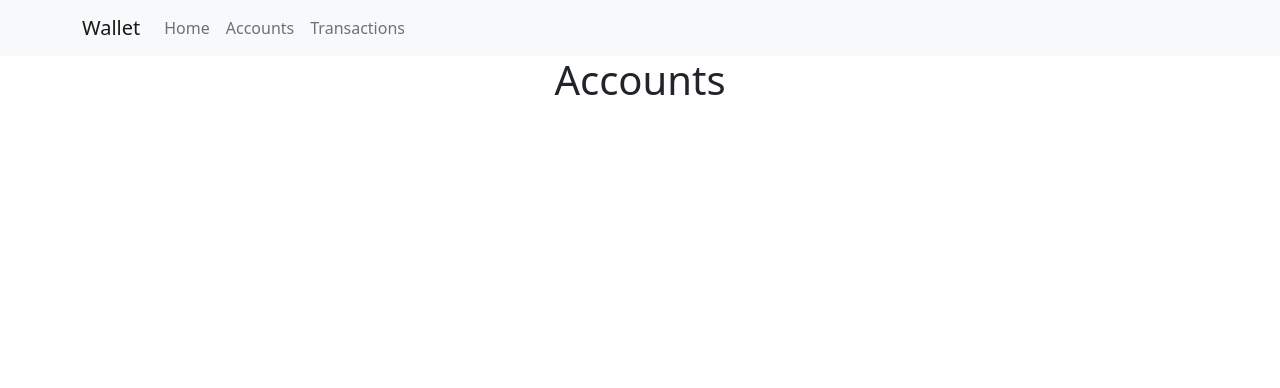
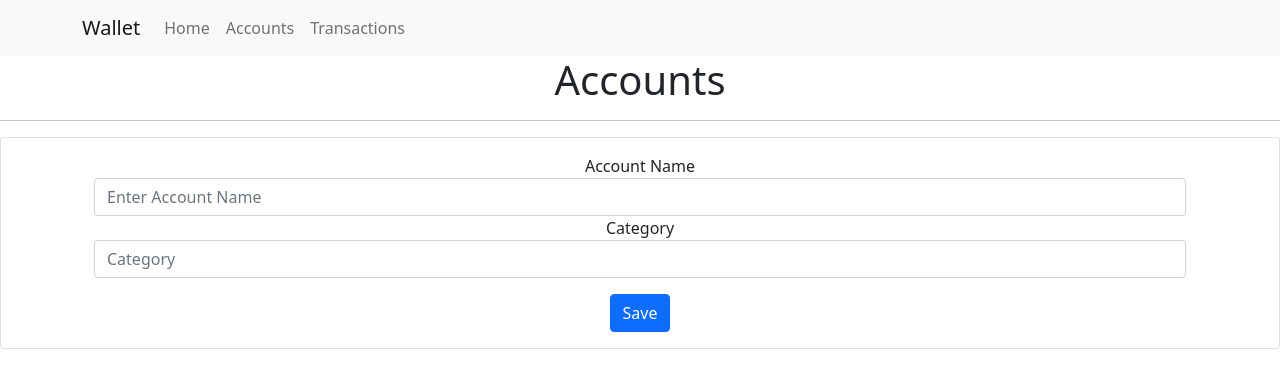
Before and after one commit to yosael/mywalletapp-web, a React (Create React App) app: page /accounts in a window 1280 px wide. Shown: the top 388 px of the page. Built offline with nearby package versions, Linux system fonts and the light colour scheme.

Commit message:
Adding Formik - Start Account Form

```diff
--- a/package.json
+++ b/package.json
@@ -7,6 +7,7 @@
     "@testing-library/react": "^11.2.7",
     "@testing-library/user-event": "^12.8.3",
     "bootstrap": "^5.1.0",
+    "formik": "^2.2.9",
     "react": "^17.0.2",
     "react-bootstrap": "^2.0.0-beta.6",
     "react-dom": "^17.0.2",
--- a/src/App.js
+++ b/src/App.js
@@ -1,6 +1,8 @@
 import logo from "./logo.svg";
 import "./App.css";
 import AppRouter from "./router/AppRouter";
+import 'bootstrap/dist/css/bootstrap.min.css';
+
 
 function App() {
   return (
--- /dev/null
+++ b/src/components/accounts/AccountForm.js
@@ -0,0 +1,90 @@
+import React, {useState} from 'react';
+import {Formik} from 'formik';
+import '../../styles/FormValidation.css';
+import { FormContainer } from '../../template/FormContainer';
+
+const AccountForm = () => {
+
+    const [formSent, setformSent] = useState(false);
+
+    return (
+        <FormContainer>
+            <Formik
+                initialValues={{
+                    accountName: "",
+                    category: ""
+                }}
+                onSubmit={(values, {resetForm})=>{
+                    resetForm();
+                    console.log(values);
+                    setformSent(true);
+                    setTimeout(()=> setformSent(false),3000);
+
+                }}
+                validate={(valuesToValidate)=>{
+                    let errors = {};
+
+                    //validate name
+                    if(!valuesToValidate.accountName){
+                        errors.accountName = "Account name is required";
+                    }
+                    else if(!/^[a-zA-Z\s]{1,40}$/.test(valuesToValidate.accountName)){
+                        errors.accountName = "Account Name only can have characters and spaces between 1 and 40 characters";
+                    }
+
+                    // validate category
+                    if(!valuesToValidate.category){
+                        errors.category ="Please type category";
+                    }
+
+                    //validate email example
+                    /*if(!values.email){
+                        errors.email ="Please type email";
+                    }
+                    else if(!/^[a-zA-Z0-9_.+-]+@[a-zA-Z0-9-]+\.[a-zA-Z0-9-.]+$/.test(values.email)){
+                        errors.email = "Email only can have charracters, numbers and under scores and middle scores";
+                    }*/
+                    return errors;
+                }}
+             >
+                {({handleSubmit, values, handleChange, errors, handleBlur,touched}) => (
+                    <form onSubmit={handleSubmit} >
+                        <div className="form-group">
+                            <label htmlFor="accountName" >Account Name</label>
+                            <input
+                                className="form-control"
+                                id="accountName"
+                                name="accountName"
+                                type="text"
+                                placeholder="Enter Account Name"
+                                aria-describedby="accountNameMessage"
+                                value={values.accountName}
+                                onChange={handleChange}
+                                onBlur={handleBlur}
+                            />
+                            {touched.accountName && errors.accountName && <small id="accountNameMessage" class="form-text text-danger">{errors.accountName}</small>}
+                        </div>
+                        <div className="form-group">
+                            <label htmlFor="category" >Category</label>
+                            <input
+                                className="form-control"
+                                id="category"
+                                name="category"
+                                type="text"
+                                placeholder="Category"
+                                value={values.category}
+                                onChange={handleChange}
+                                onBlur={handleBlur}
+                            />
+                            {touched.category && errors.category && <small class="form-text text-danger">{errors.category}</small>}
+                        </div>
+                        <button type="submit" className="btn btn-primary mt-3" >Save</button>
+                        {formSent && <p>Form was succesfully sent</p>}
+                    </form>
+                )}
+            </Formik>
+        </FormContainer>
+    )
+}
+
+export default AccountForm
--- a/src/components/accounts/Accounts.js
+++ b/src/components/accounts/Accounts.js
@@ -1,9 +1,12 @@
 import React from "react";
+import AccountForm from "./AccountForm";
 
 const Accounts = () => {
   return (
     <div>
       <h1>Accounts</h1>
+      <hr/>
+      <AccountForm />
     </div>
   );
 };
--- /dev/null
+++ b/src/styles/FormValidation.css
@@ -0,0 +1,4 @@
+.requiredField {
+    color:red;
+    font-size: small;
+}
--- /dev/null
+++ b/src/template/FormContainer.js
@@ -0,0 +1,20 @@
+
+export const FormContainer = ({children}) => {
+    return (
+            <div className="row">
+                <div className="col-12">
+                    <div className="card">
+                        <div className="card-body">
+                            <div className="row">
+                                <div className="col-sm-12">
+                                    <div className="container">
+                                        {children}
+                                    </div>
+                                </div>
+                            </div>
+                        </div>
+                    </div>
+                </div>
+            </div>
+    )
+}
```
Also changed, not shown: 1 other file (tests, documents, lock files or other folders).
